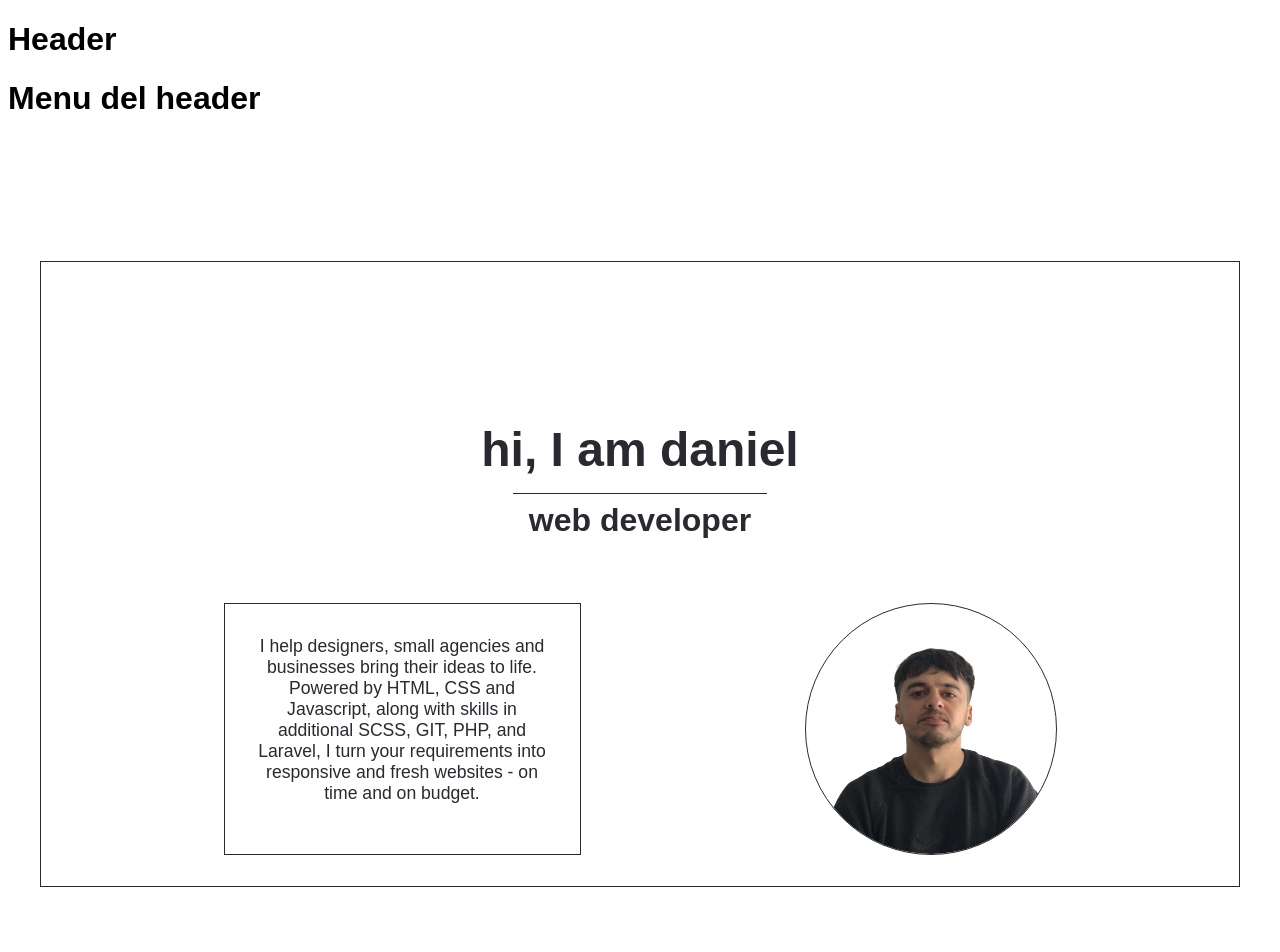
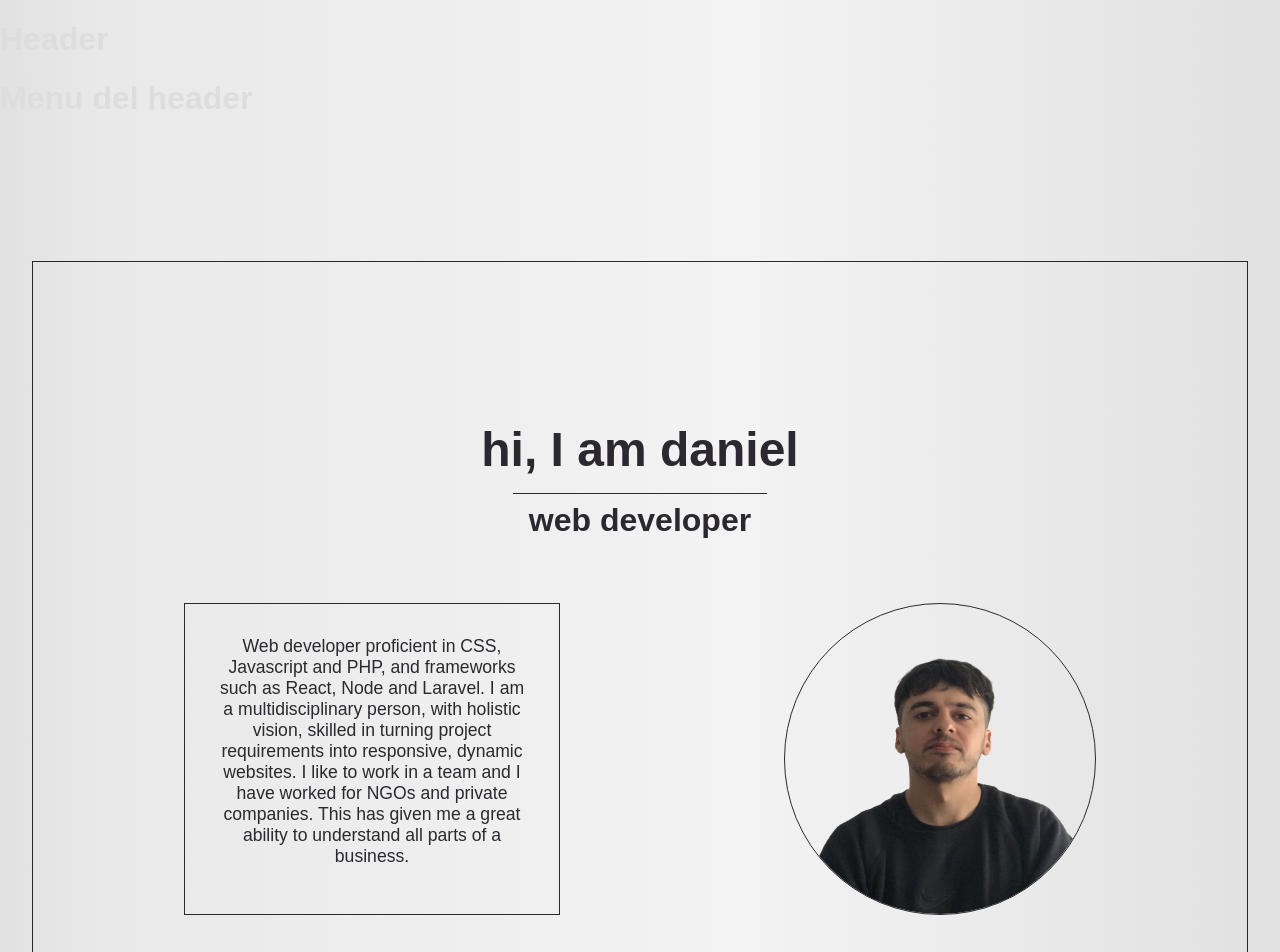
Before and after one commit to danielveg4/portfolio-react, a React (Vite) app: page / in a window 1280 px wide. Shown: the top 952 px of the page. Before the commit the page ends 919 px from the top, so only its background shows below. Built offline with nearby package versions, Linux system fonts and the light colour scheme.

Commit message:
background

```diff
--- a/src/App.jsx
+++ b/src/App.jsx
@@ -1,12 +1,14 @@
 import Header from './components/header/Header';
 import Main from './components/main/Main';
+import { Global } from './global';
 
 const App = () => {
 	return (
-		<div>
+		<>
+			<Global />
 			<Header />
 			<Main />
-		</div>
+		</>
 	);
 };
 
--- a/src/components/main/Main.jsx
+++ b/src/components/main/Main.jsx
@@ -15,10 +15,12 @@ const Main = () => {
 			<StyledSubtitleMain>web developer</StyledSubtitleMain>
 			<StyledSubcontainerMain>
 				<StyledTextMain>
-					I help designers, small agencies and businesses bring their ideas to
-					life. Powered by HTML, CSS and Javascript, along with skills in
-					additional SCSS, GIT, PHP, and Laravel, I turn your requirements into
-					responsive and fresh websites - on time and on budget.
+					Web developer proficient in CSS, Javascript and PHP, and frameworks
+					such as React, Node and Laravel. I am a multidisciplinary person, with
+					holistic vision, skilled in turning project requirements into
+					responsive, dynamic websites. I like to work in a team and I have
+					worked for NGOs and private companies. This has given me a great
+					ability to understand all parts of a business.
 				</StyledTextMain>
 				<StyledIMgContainerMain>
 					<StyledImgMain src='public\assets\images\portraitpf2.png' />
--- a/src/components/main/styles.js
+++ b/src/components/main/styles.js
@@ -12,7 +12,7 @@ const StyledMainContainer = styled.div`
 	color: #2c2830;
 	margin-top: 9rem;
     align-content: center;
-    height: 70vh;
+
 `;
 
 const StyledTitleMain = styled.h2`
@@ -38,13 +38,14 @@ const StyledSubcontainerMain = styled.div`
 	gap: 5rem;
 	margin-top: 4rem;
 	gap: 14rem;
+	margin-bottom: 10rem;
 `;
 
 const StyledTextMain = styled.div`
 	border: 1.5px solid #2c2830;
 	padding: 2rem;
 	font-size: 1.1rem;
-	width: 291px;
+	width: 310px;
 	overflow: hidden;
 	transition: transform 0.3s;
 	object-fit: cover;
@@ -52,8 +53,8 @@ const StyledTextMain = styled.div`
 
 const StyledIMgContainerMain = styled.div`
 	border: 1.5px solid #2c2830;
-	width: 250px;
-	height: 250px;
+	width: 310px;
+	height: 310px;
 	border-radius: 50%;
 	background-size: cover;
 	background-position: center;
@@ -63,8 +64,8 @@ const StyledIMgContainerMain = styled.div`
 `;
 
 const StyledImgMain = styled.img`
-	width: 250px;
-	height: 250px;
+	width: 310px;
+	height: 310px;
 `;
 
 export {
--- /dev/null
+++ b/src/global.js
@@ -0,0 +1,52 @@
+import { createGlobalStyle } from 'styled-components';
+
+export const Global = createGlobalStyle`
+  :root {
+    --gradient: linear-gradient(
+    to right,
+    #dddddd,
+    #cecbcb,
+    #bcbbbb,
+    #e9e9e9,
+    #f4f3f3,
+    #dddddd,
+    #bcbcbc,
+    #c0c0c0,
+    #ebeaea
+  );
+  }
+
+  :root {
+    --principal: #2c2830;
+  }
+
+  :root {
+    --secundary: #1c191f;
+  }
+
+  html {
+  scroll-behavior: smooth;
+}
+
+body {
+  font-family: sans-serif;
+  color: #dddddd;
+  background: #dddddd;
+  background-image: var(--gradient);
+  background-size: 400%;
+  animation: fondo-anim 20s infinite alternate;
+  max-width: 1440px;
+  margin-left: auto;
+  margin-right: auto;
+  background-color: #dddddd;
+  font-family: "Encode Sans Condensed", sans-serif;
+}
+@keyframes fondo-anim {
+  0% {
+    background-position: left;
+  }
+  100% {
+    background-position: right;
+  }
+}
+`;
```
